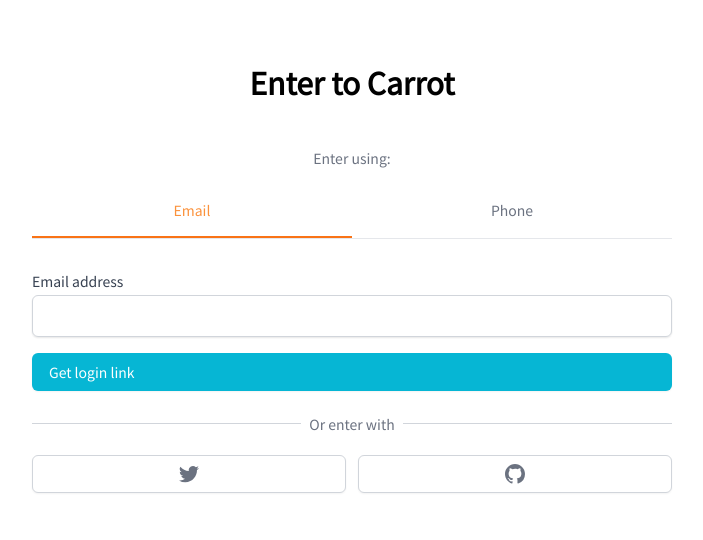
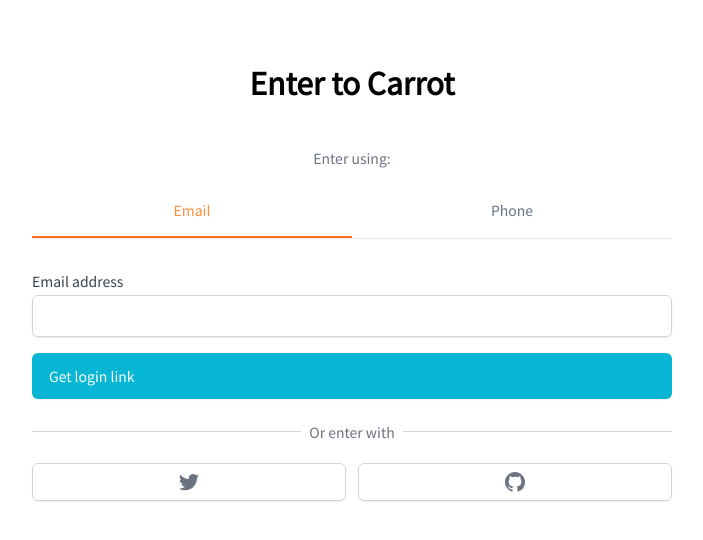
Before and after one commit to ffenland/pron-app, a Next.js app: page /auth/enter in a window 1280 px wide. Shown: the top 540 px of the page, without its empty margins (288-991 px from the left). Built offline with nearby package versions, Linux system fonts and the light colour scheme.

Commit message:
edit button, input

```diff
--- a/components/button.tsx
+++ b/components/button.tsx
@@ -8,8 +8,8 @@
 
 const Button = ({ type = "medium", title, onClick }: ButtonProps) => {
   const sizeRef = {
-    large: "py-3 text-base",
-    medium: "py-2 text-sm ",
+    large: "py-4 text-base",
+    medium: "py-3 text-sm ",
     small: "py-2 text-sm ",
   };
 
@@ -29,7 +29,7 @@
     return (
       <div
         className={cls(
-          "w-full bg-cyan-500 hover:bg-cyan-600 text-white  px-4 border border-transparent rounded-md shadow-sm font-medium focus:ring-2 focus:ring-offset-2 focus:ring-cyan-500 focus:outline-none cursor-pointer",
+          "w-full bg-cyan-500 hover:bg-cyan-600 text-white px-4 border border-transparent rounded-md shadow-sm font-medium focus:ring-2 focus:ring-offset-2 focus:ring-cyan-500 focus:outline-none cursor-pointer",
           sizeCls
         )}
       >
--- a/components/input.tsx
+++ b/components/input.tsx
@@ -37,9 +37,9 @@
         </div>
       ) : null}
       {kind === "price" ? (
-        <div className="rounded-md relative flex  items-center shadow-sm">
+        <div className="rounded-md relative flex items-center shadow-sm">
           <div className="absolute left-0 pointer-events-none pl-3 flex items-center justify-center">
-            <span className="text-gray-500 text-sm">$</span>
+            <span className="text-gray-500 text-sm">￦</span>
           </div>
           <input
             id={name}
```
